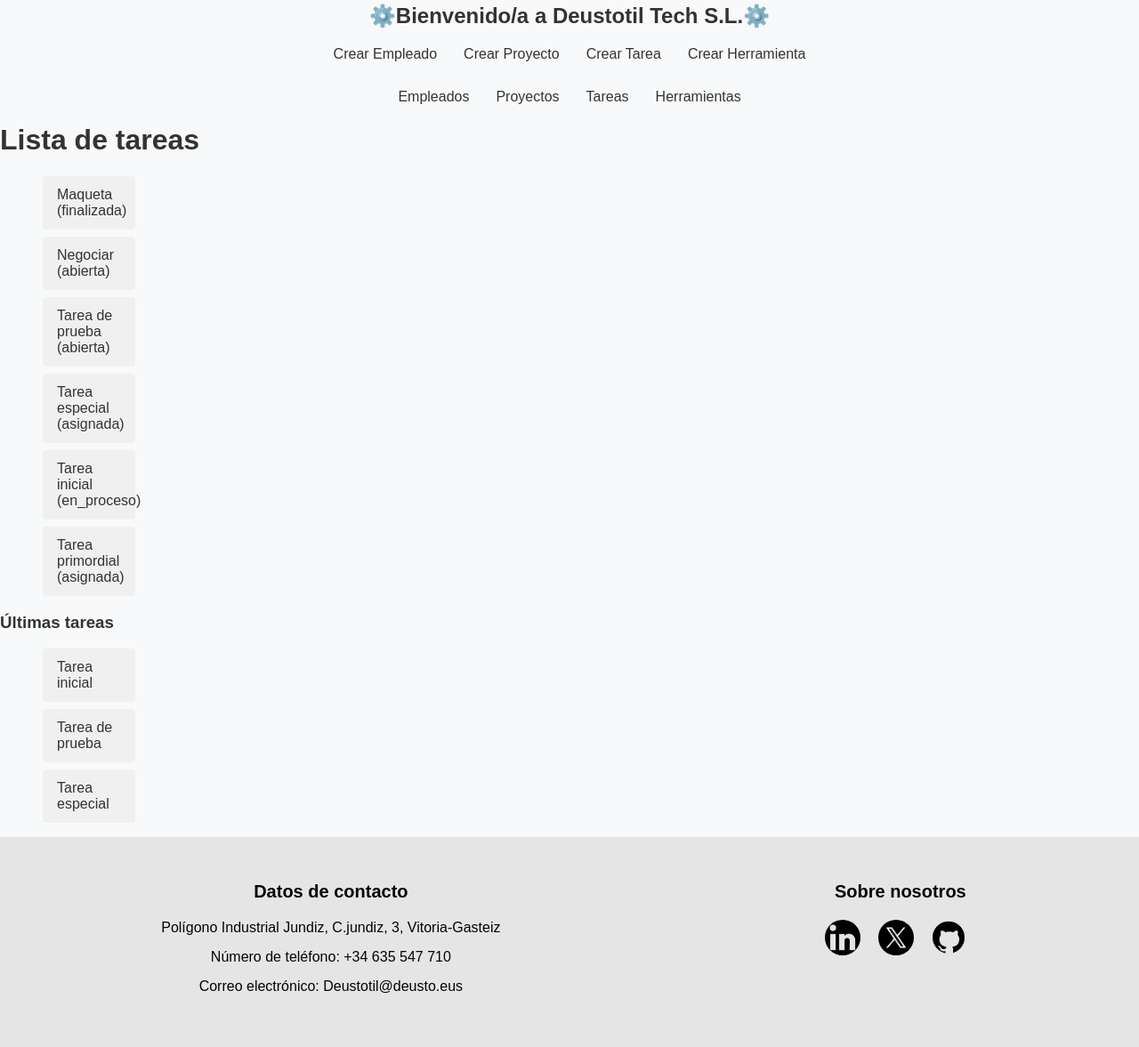
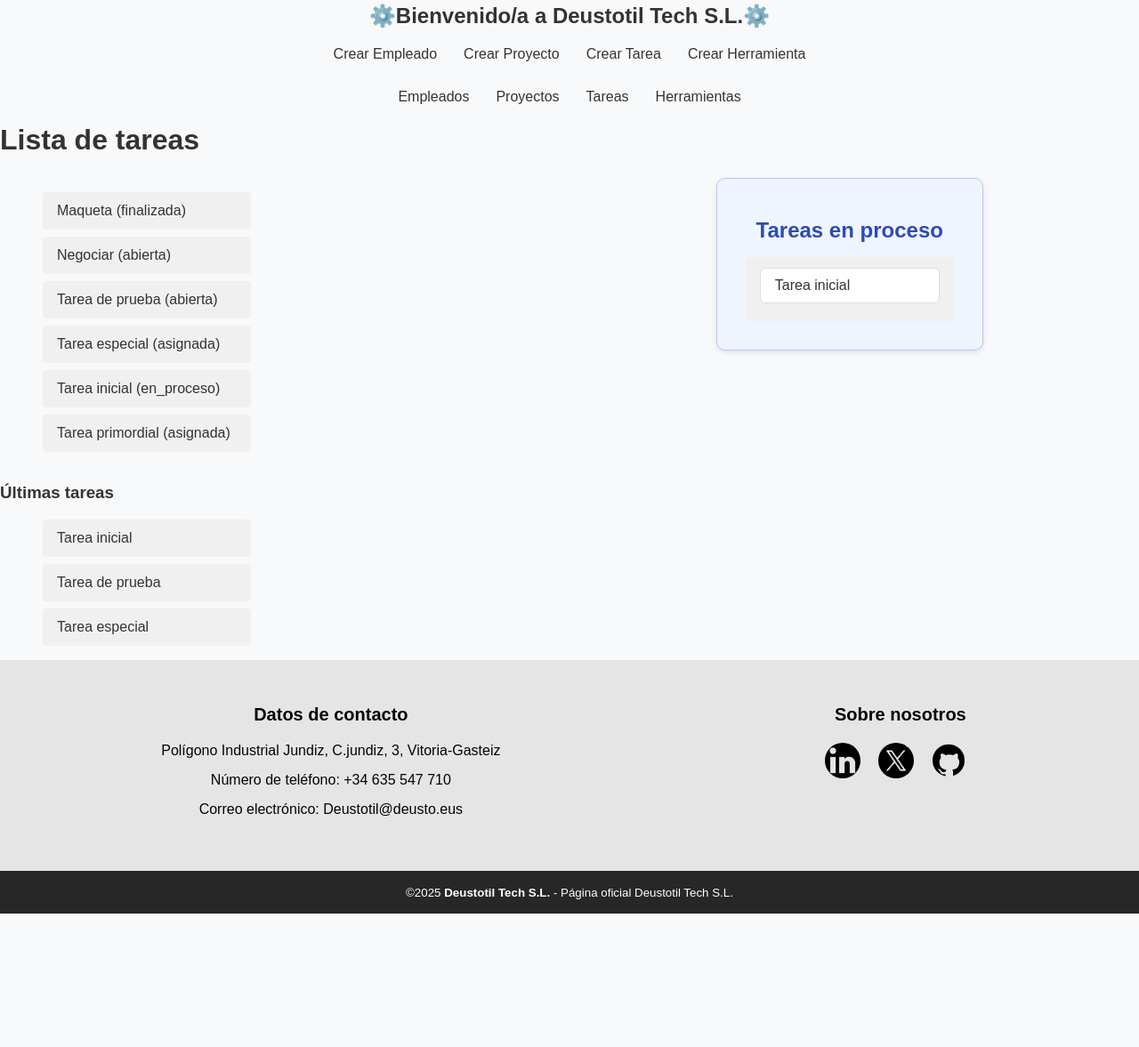
Before and after one commit to GaizkaMiranda/ProyectoWeb2025, a Django app: page /AppDjango/tareas/ in a window 1280 px wide. Shown: the part 156-1333 px from the top of the page at 89% size. After the commit the page ends 1183 px from the top, so only its background shows below. Run offline with Django 4.2, Linux system fonts and the light colour scheme; data comes from the database, SQL or seed files in the repository; both versions use the stored data as it was after the commit.

Commit message:
Tareas en proceso del listado de tareas

```diff
--- a/AppDjango/templates/listado-tareas.html
+++ b/AppDjango/templates/listado-tareas.html
@@ -20,6 +20,9 @@
 {% block contenido %}
 <div class="content-main">
     <h1 class="page-title"><i class="fas fa-clipboard-list"></i> Lista de tareas</h1>
+
+    <div class="tareas-contenedor">
+        <div class="tareas-listado">
             <ul class="list-view">
                 {% for tarea in lista_tareas %}
                     <li class="list-item">
@@ -33,4 +36,20 @@
                 {% endfor %}
             </ul>
         </div>
+
+        <div class="tareas-en-proceso">
+            <h2><i class="fas fa-hourglass-half"></i> Tareas en proceso</h2>
+            <ul class="list-view">
+                {% for tarea in tareas_en_proceso %}
+                    <li class="list-item">
+                        <a href="{% url 'detalle_tarea' tarea.pk %}">{{ tarea.nombre }}</a>
+                    </li>
+                {% empty %}
+                    <li class="empty-message">No hay tareas en proceso actualmente.</li>
+                {% endfor %}
+            </ul>
+        </div>
+    </div>
+</div>
+
 {% endblock %}
--- a/AppDjango/views.py
+++ b/AppDjango/views.py
@@ -24,9 +24,11 @@
 
 class TareaListView(View):
     def get(self, request):
+        tareas_en_proceso = Tarea.objects.filter(estado = "en_proceso").order_by("nombre")
         tareas = get_list_or_404(Tarea.objects.order_by("nombre"))
         ultimas_tareas = Tarea.objects.order_by('-id')[:3]
         context = {
+            "tareas_en_proceso": tareas_en_proceso,
             "lista_tareas": tareas,
             "ultimas_tareas": ultimas_tareas,
         }
--- a/static/css/styles.css
+++ b/static/css/styles.css
@@ -227,8 +227,9 @@
 }
 
 .list-view {
- list-style-type: none;
- width: 120px;
+    list-style-type: none;
+    width: 100%;
+    max-width: 250px;
 }
 
 .list-view li {
@@ -247,6 +248,56 @@
 .list-view li:hover {
     background-color: #b8dcff;
 }
+
+
+/* Estilos para centrar las tareas en proceso */
+.tareas-contenedor {
+    display: flex;
+    justify-content: flex-start;
+    gap: 2rem;
+    align-items: flex-start;
+    margin-top: 1.5rem;
+}
+
+
+.tareas-en-proceso {
+    margin-left: 490px;
+    background-color: #f0f4ff;
+    border: 1px solid #b3c7ff;
+    padding: 1.5rem;
+    border-radius: 10px;
+    max-width: 300px;
+    min-width: 250px;
+    box-shadow: 0 2px 6px rgba(0, 0, 0, 0.1);
+}
+
+
+.tareas-en-proceso h2 {
+    text-align: center;
+    color: #2a4db3;
+    margin-bottom: 1rem;
+}
+
+.tareas-en-proceso .list-view {
+    list-style: none;
+    padding: 0;
+    margin: 0;
+}
+
+.tareas-en-proceso .list-item a {
+    display: block;
+    padding: 0.6rem 1rem;
+    background-color: #fff;
+    margin-bottom: 0.5rem;
+    border-radius: 6px;
+    color: #333;
+    border: 1px solid #ddd;
+}
+
+.tareas-en-proceso .list-item a:hover {
+    background-color: #e6ecff;
+}
+
 
 /*------------------------Detail View-------------------------*/
 
```
Also changed, not shown: db.sqlite3, 1 other file. Lines whose indentation alone changed are shown as unchanged.
